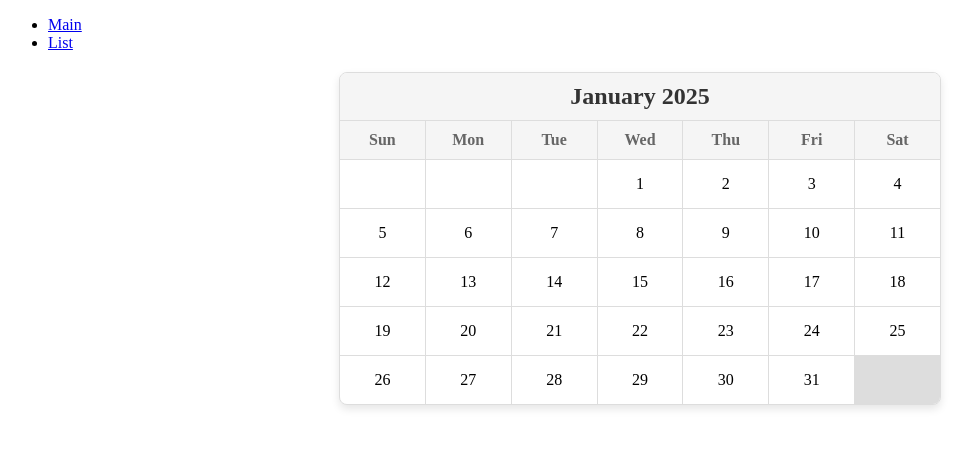
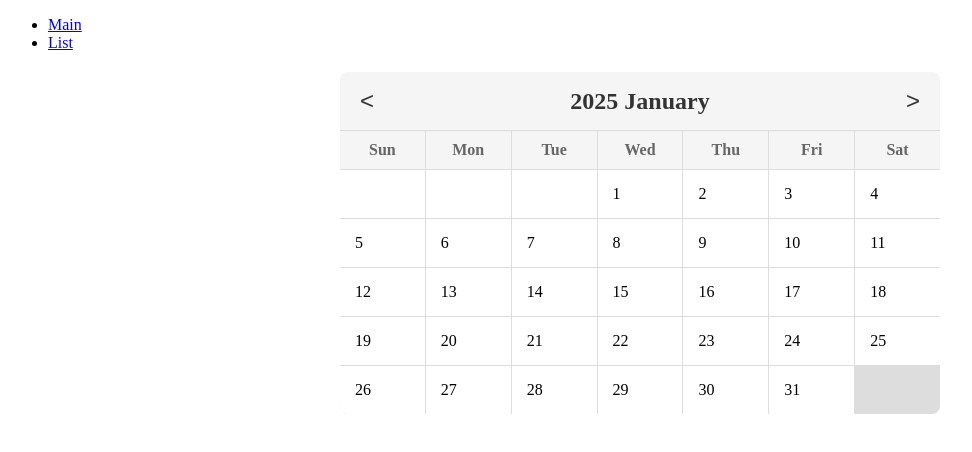
Before and after one commit to Calendiary/frontend, a React (Create React App) app: page / in a window 1280 px wide. Shown: the top 452 px of the page, without its empty margins (0-972 px from the left). Built offline with nearby package versions, Linux system fonts and the light colour scheme.

Commit message:
달 이동 버튼튼

```diff
--- a/src/components/Calendar/Calendar.tsx
+++ b/src/components/Calendar/Calendar.tsx
@@ -1,9 +1,10 @@
-import React from 'react';
+import React, { useState } from 'react';
 import {
   CalendarContainer,
   CalendarHeader,
   CalendarGrid,
   CalendarDay,
+  CalendarNavButton,
 } from './CalendarStyle';
 
 const daysOfWeek = [
@@ -17,17 +18,21 @@ const daysOfWeek = [
 ];
 
 const Calendar: React.FC = () => {
-  const today = new Date();
-  const year = today.getFullYear();
-  const month = today.getMonth();
+  // 현재 연도와 월을 상태로 관리
+  const [currentDate, setCurrentDate] = useState(
+    new Date()
+  );
+
+  const year = currentDate.getFullYear();
+  const month = currentDate.getMonth();
 
   // 해당 월의 첫 번째 날짜와 마지막 날짜 계산
-  const firstDayOfMonth = new Date(year, month, 1).getDay(); // 첫 날 요일 (0: Sun, 1: Mon, ...)
+  const firstDayOfMonth = new Date(year, month, 1).getDay();
   const lastDateOfMonth = new Date(
     year,
     month + 1,
     0
-  ).getDate(); // 마지막 날짜
+  ).getDate();
 
   // 달력 날짜 배열 생성
   const days: (number | null)[] = [
@@ -38,14 +43,33 @@ const Calendar: React.FC = () => {
     ), // 날짜 채우기
   ];
 
+  // 이전 달로 이동
+  const goToPreviousMonth = () => {
+    setCurrentDate(new Date(year, month - 1, 1));
+  };
+
+  // 다음 달로 이동
+  const goToNextMonth = () => {
+    setCurrentDate(new Date(year, month + 1, 1));
+  };
+
   return (
     <CalendarContainer>
       <CalendarHeader>
+        <CalendarNavButton onClick={goToPreviousMonth}>
+          &lt;
+        </CalendarNavButton>
         <h2>
-          {`${today.toLocaleString('default', {
-            month: 'long',
-          })} ${year}`}
+          {`${year} ${currentDate.toLocaleString(
+            'default',
+            {
+              month: 'long',
+            }
+          )} `}
         </h2>
+        <CalendarNavButton onClick={goToNextMonth}>
+          &gt;
+        </CalendarNavButton>
       </CalendarHeader>
       <CalendarGrid>
         {/* 요일 헤더 */}
--- a/src/components/Calendar/CalendarStyle.ts
+++ b/src/components/Calendar/CalendarStyle.ts
@@ -4,14 +4,17 @@ export const CalendarContainer = styled.div`
   width: 100%;
   max-width: 600px;
   margin: 20px auto;
-  border: 1px solid #ddd;
+
   border-radius: 8px;
-  box-shadow: 0 4px 8px rgba(0, 0, 0, 0.1);
+  box-shadow: 0 4px 8px rgb(255, 255, 255);
   overflow: hidden;
   background-color: #fff;
 `;
 
 export const CalendarHeader = styled.div`
+  display: flex;
+  align-items: center;
+  justify-content: space-between;
   padding: 10px;
   background-color: #f5f5f5;
   text-align: center;
@@ -21,6 +24,20 @@ export const CalendarHeader = styled.div`
     margin: 0;
     font-size: 1.5rem;
     color: #333;
+  }
+`;
+
+export const CalendarNavButton = styled.button`
+  background: none;
+  border: none;
+  font-size: 1.5rem;
+  cursor: pointer;
+  color: #333;
+  padding: 5px 10px;
+  transition: color 0.2s;
+
+  &:hover {
+    color: #007bff;
   }
 `;
 
@@ -45,7 +62,7 @@ export const CalendarGrid = styled.div`
 
 export const CalendarDay = styled.div`
   padding: 15px;
-  text-align: center;
+  text-align: left;
   background-color: #fff;
   font-size: 1rem;
   cursor: pointer;
```
